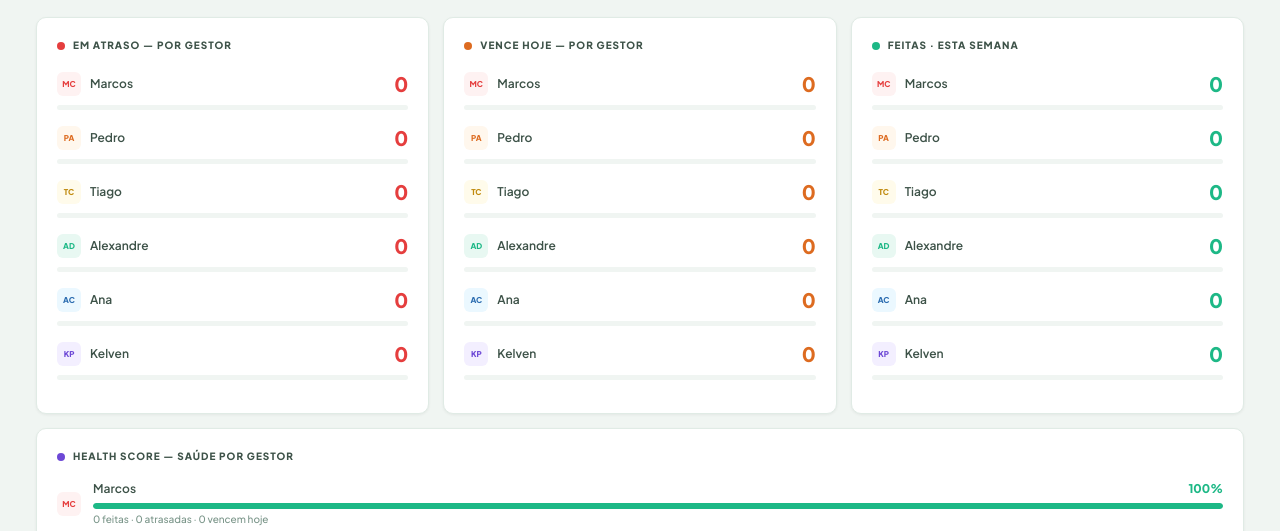
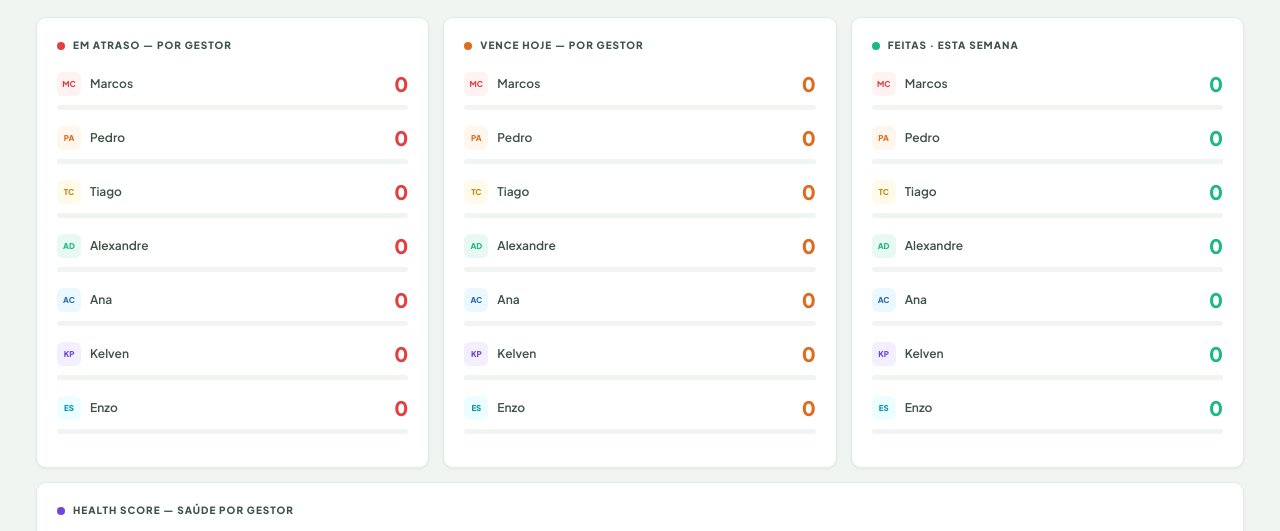
Before and after one commit to kelvenpimenta08/Dashboard-de-produtividade-Keepads, a website: page index.html in a window 1280 px wide. Shown: the part 263-794 px from the top of the page. Drawn offline with Linux system fonts and the light colour scheme.

Commit message:
Update index.html

```diff
--- a/index.html
+++ b/index.html
@@ -196,9 +196,9 @@ body{background:var(--bg);color:var(--text);font-family:var(--font);font-size:14
   </div>
 </footer>
 <script>
-const GESTORES=[{name:"Marcos Coelho",ini:"MC"},{name:"Pedro Augusto",ini:"PA"},{name:"Tiago Ciribeli",ini:"TC"},{name:"Alexandre Pires",ini:"AD"},{name:"Ana Clara Rayol",ini:"AC"},{name:"Kelven Pimenta",ini:"KP"}];
-const COR={"Marcos Coelho":"#e53e3e","Pedro Augusto":"#dd6b20","Tiago Ciribeli":"#c08a0e","Alexandre Pires":"#1DB886","Ana Clara Rayol":"#2b6cb0","Kelven Pimenta":"#6d48d6"};
-const CBG={"Marcos Coelho":"#fef2f2","Pedro Augusto":"#fff7ed","Tiago Ciribeli":"#fffbeb","Alexandre Pires":"#e8f8f2","Ana Clara Rayol":"#ebf8ff","Kelven Pimenta":"#f3efff"};
+const GESTORES=[{name:"Marcos Coelho",ini:"MC"},{name:"Pedro Augusto",ini:"PA"},{name:"Tiago Ciribeli",ini:"TC"},{name:"Alexandre Pires",ini:"AD"},{name:"Ana Clara Rayol",ini:"AC"},{name:"Kelven Pimenta",ini:"KP"},{name:"Enzo Santos Paiva",ini:"ES"}];
+const COR={"Marcos Coelho":"#e53e3e","Pedro Augusto":"#dd6b20","Tiago Ciribeli":"#c08a0e","Alexandre Pires":"#1DB886","Ana Clara Rayol":"#2b6cb0","Kelven Pimenta":"#6d48d6","Enzo Santos Paiva":"#0891b2"};
+const CBG={"Marcos Coelho":"#fef2f2","Pedro Augusto":"#fff7ed","Tiago Ciribeli":"#fffbeb","Alexandre Pires":"#e8f8f2","Ana Clara Rayol":"#ebf8ff","Kelven Pimenta":"#f3efff","Enzo Santos Paiva":"#ecfeff"};
 const TAG_CORES={"rotina":{bg:"#ebf8ff",c:"#2b6cb0"},"tarefa estratégica":{bg:"#f3efff",c:"#6d48d6"},"tarefa especifica":{bg:"#fff7ed",c:"#dd6b20"},"tarefa específica":{bg:"#fff7ed",c:"#dd6b20"},"onboarding":{bg:"#e8f8f2",c:"#1DB886"},"cliente":{bg:"#fff0f6",c:"#c0507a"}};
 const PL={semana:"Esta Semana",mes:"Este Mês",ano:"Este Ano"};
 const hC=h=>h>=60?"#1DB886":h>=35?"#dd6b20":"#e53e3e";
```
